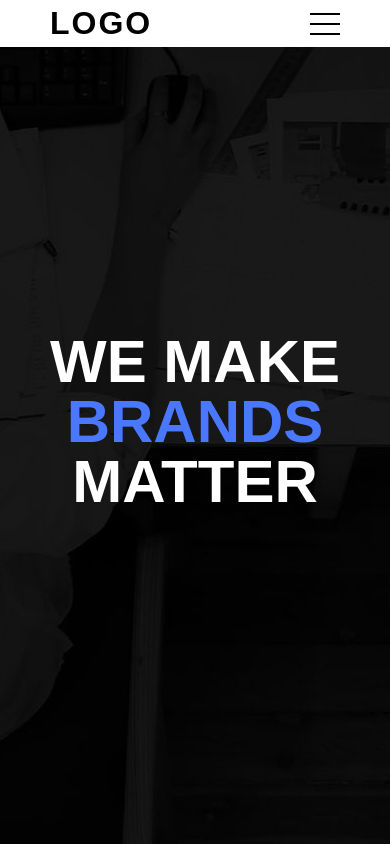
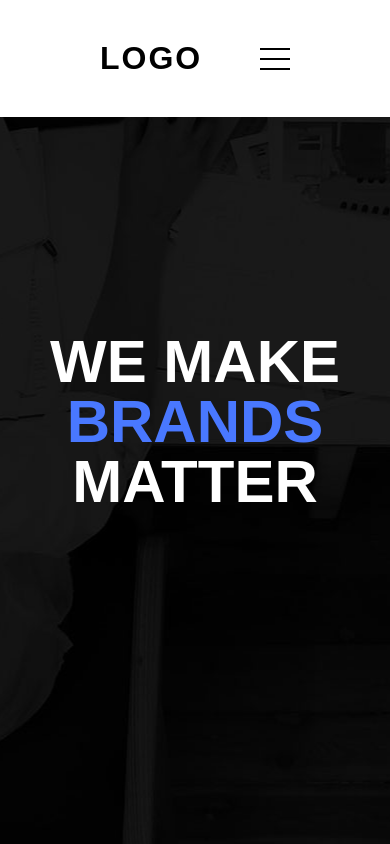
Before and after one commit to Karimw2006/full-portfolio-website, a plain HTML site: page index.html in a window 390 px wide. Shown: the top 844 px of the page. Drawn offline with Linux system fonts and the light colour scheme.

Commit message:
Update styles.css

```diff
--- a/styles.css
+++ b/styles.css
@@ -269,6 +269,7 @@ p {
         z-index: 1;
         transition: 0.5s;
     }
+
     header ul{
         position: absolute;
         text-align: center;
@@ -293,7 +294,6 @@ p {
         padding-top: 20px;
     }
     header{
-        padding: 5px 50px;
         background: #fff;
     }
     header .logo,
```
